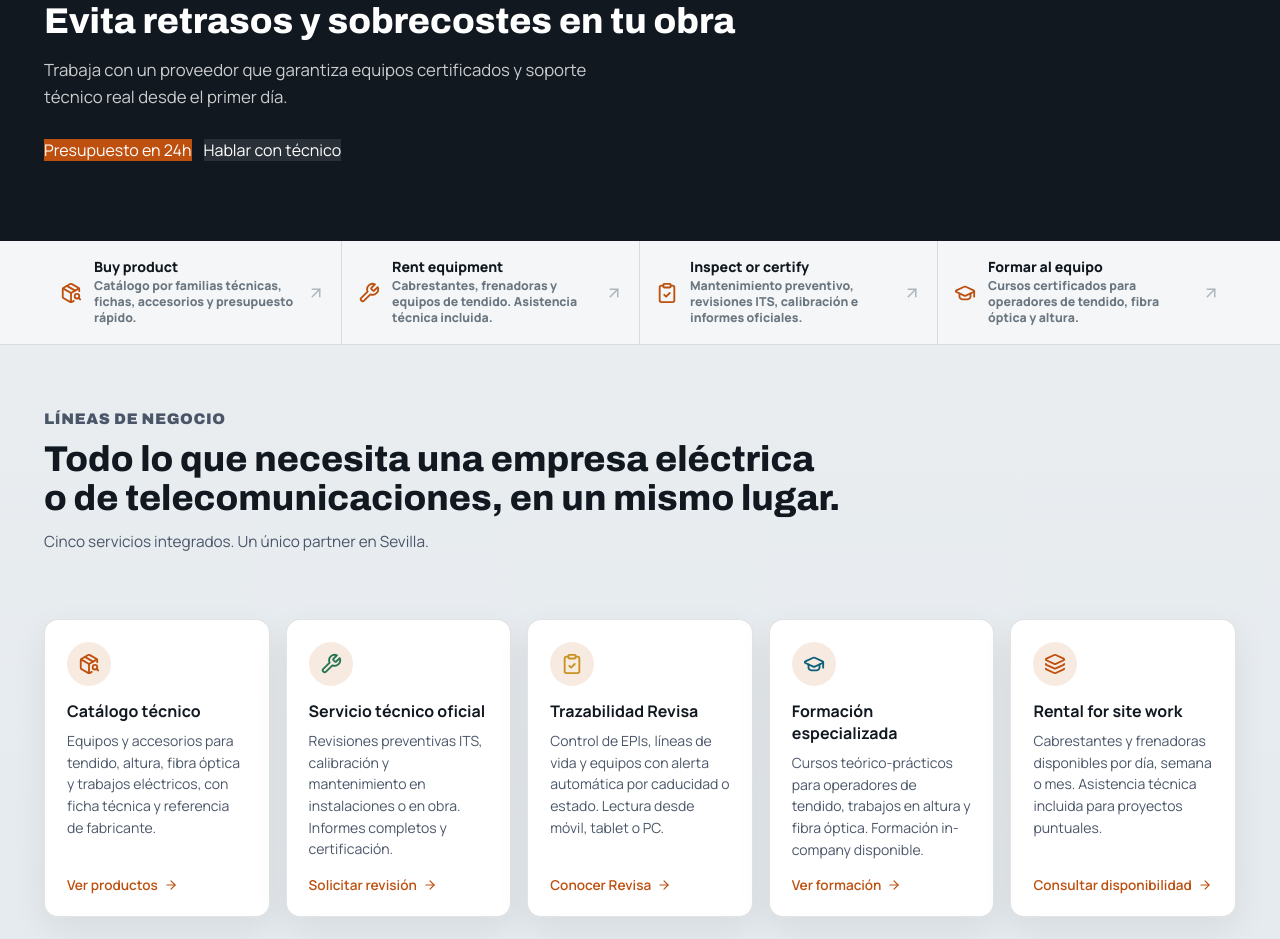
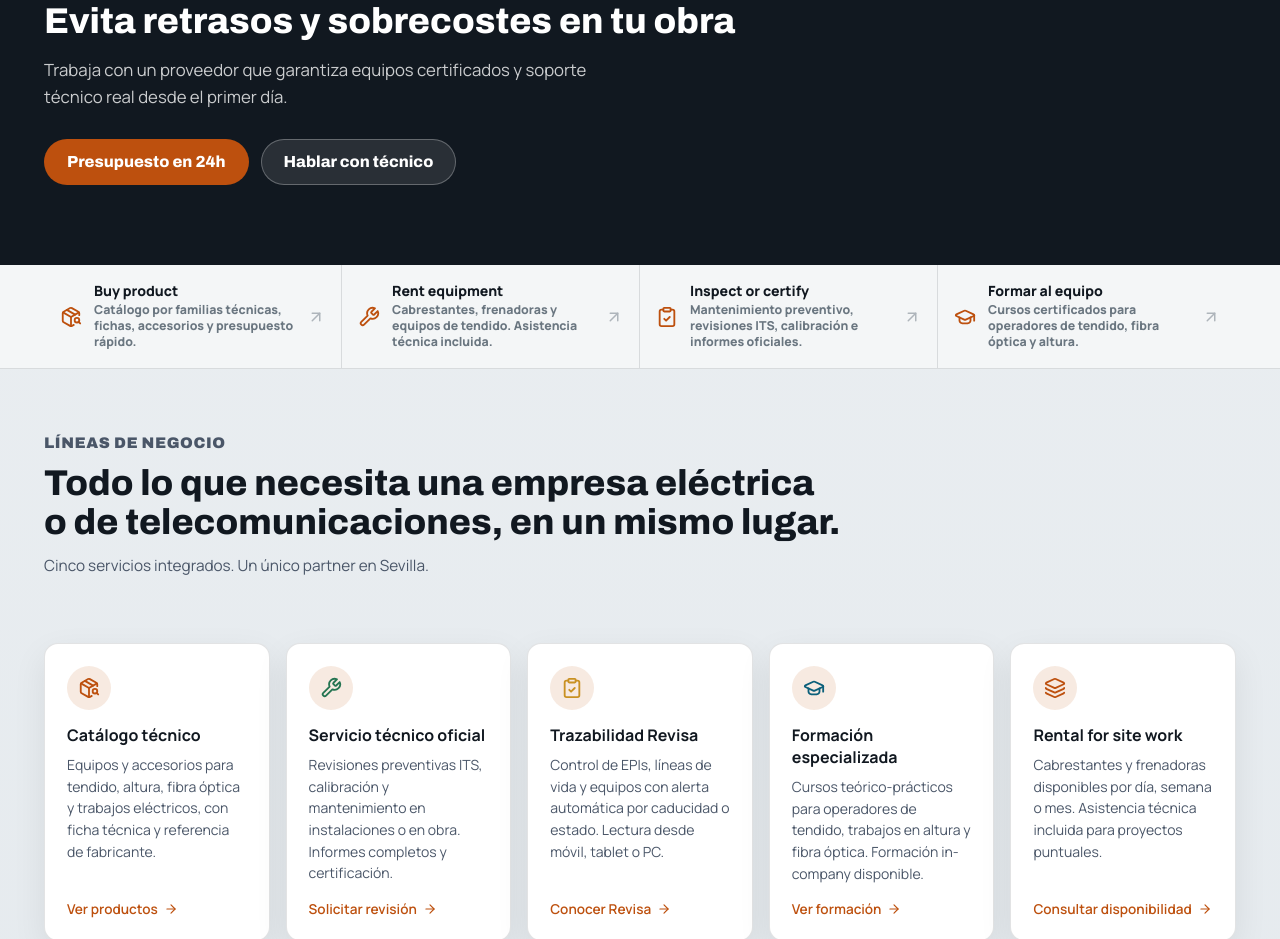
Before and after one commit to juankaspain/web_tranluz_2026, a Next.js app: page / in a window 1280 px wide. Shown: the part 2220-3159 px from the top of the page. Built offline with nearby package versions, Linux system fonts and the light colour scheme; no server answers.

Commit message:
fix: add base button class to decision-section buttons

```diff
--- a/src/components/sections/decision-section.tsx
+++ b/src/components/sections/decision-section.tsx
@@ -11,10 +11,10 @@ export function DecisionSection() {
         </p>
 
         <div className="cta-actions">
-          <Link href="/presupuesto" className="button-primary">
+                    <Link href="/presupuesto" className="button button-primary">
             Presupuesto en 24h
           </Link>
-          <a href="tel:+34954367290" className="button-secondary">
+                    <a href="tel:+34954367290" className="button button-secondary">
             Hablar con técnico
           </a>
         </div>
```
